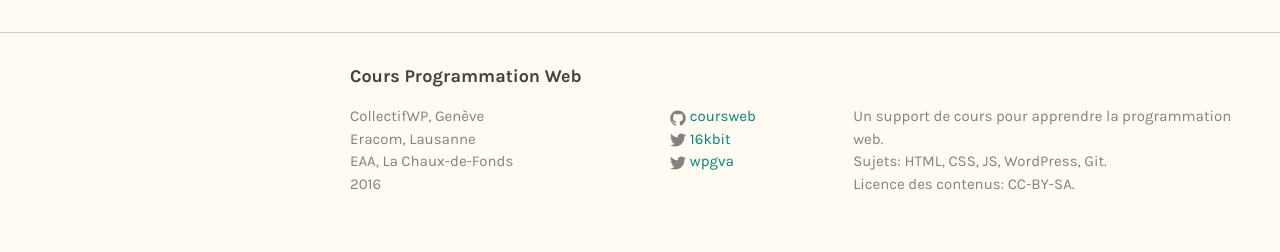
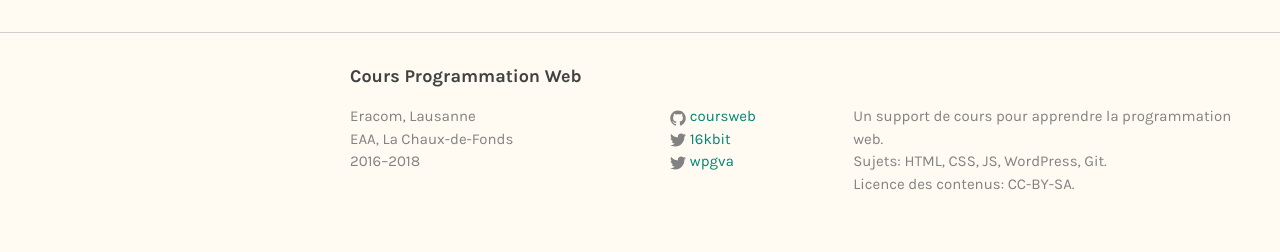
Before and after one commit to coursweb/coursweb.github.io, a Jekyll site: the page built from index.html, in a window 1280 px wide. Shown: the part 784-1036 px from the top of the page. Built offline with Jekyll 4.4.1, drawn with Linux system fonts in a browser that asks for light colours.

Commit message:
petits correctifs stylistiques

```diff
--- a/_includes/footer.html
+++ b/_includes/footer.html
@@ -7,10 +7,9 @@
     <div class="footer-col-wrapper">
       <div class="footer-col footer-col-1">
         <ul class="contact-list">
-          <li>CollectifWP, Genève</li>
           <li>Eracom, Lausanne</li>
           <li>EAA, La Chaux-de-Fonds</li>
-          <li>2016</li>
+          <li>2016–2018</li>
         </ul>
       </div>
 
--- a/_sass/_base.scss
+++ b/_sass/_base.scss
@@ -140,7 +140,7 @@
 
     a,
     a:visited {
-        color : $brand-color;
+        // color : darken($brand-color, 15%);
     }
 }
 
```
